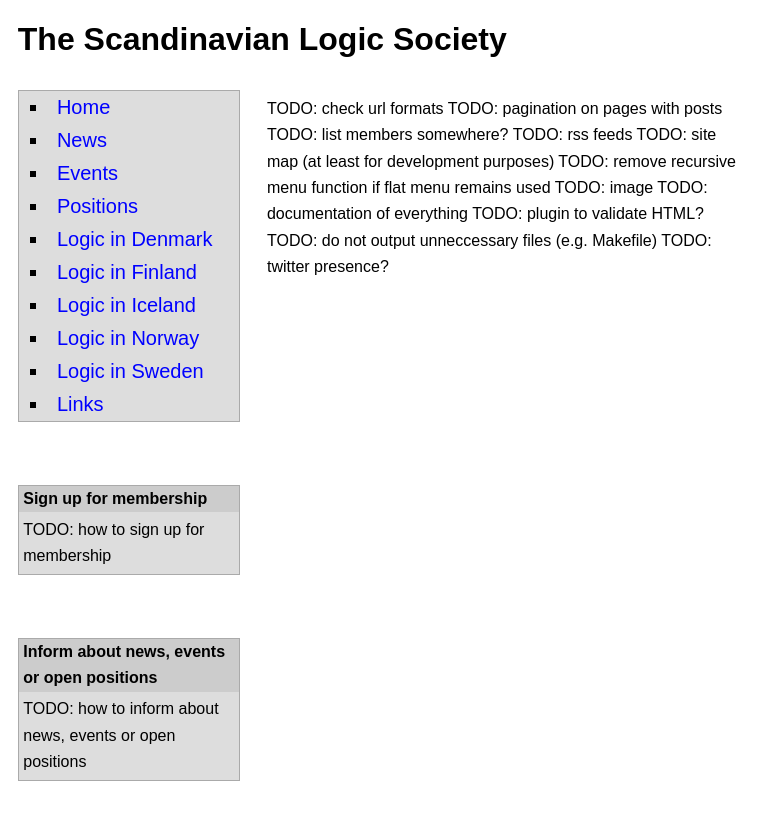
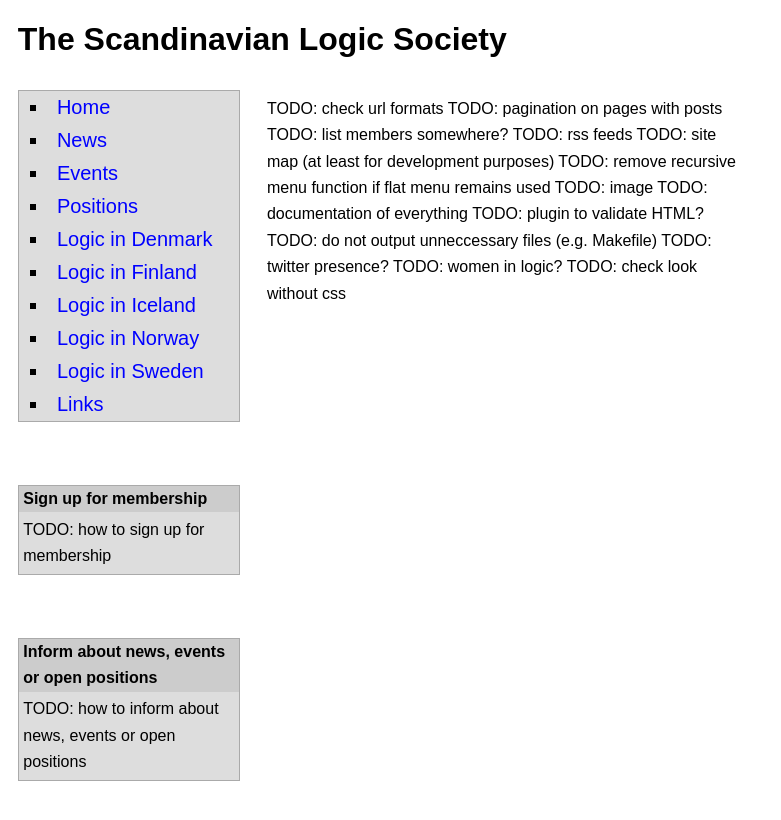
Before and after one commit to scandinavianlogic/scandinavianlogic.github.io, a Jekyll site: the page built from TODO.md, in a window 1280 px wide. Shown: the top 820 px of the page, without its empty margins (0-781 px from the left). Built offline with Jekyll 4.4.1, drawn with Linux system fonts in a browser that asks for light colours; our own code applies the rules of GitHub Pages for plain Markdown files.

Commit message:
added TODOs

```diff
--- a/TODO.md
+++ b/TODO.md
@@ -11,3 +11,5 @@
 {{ "TODO: plugin to validate HTML?" | log_warning }}
 {{ "TODO: do not output unneccessary files (e.g. Makefile)" | log_warning }}
 {{ "TODO: twitter presence?" | log_warning }}
+{{ "TODO: women in logic?" | log_warning }}
+{{ "TODO: check look without css" | log_warning }}
```
